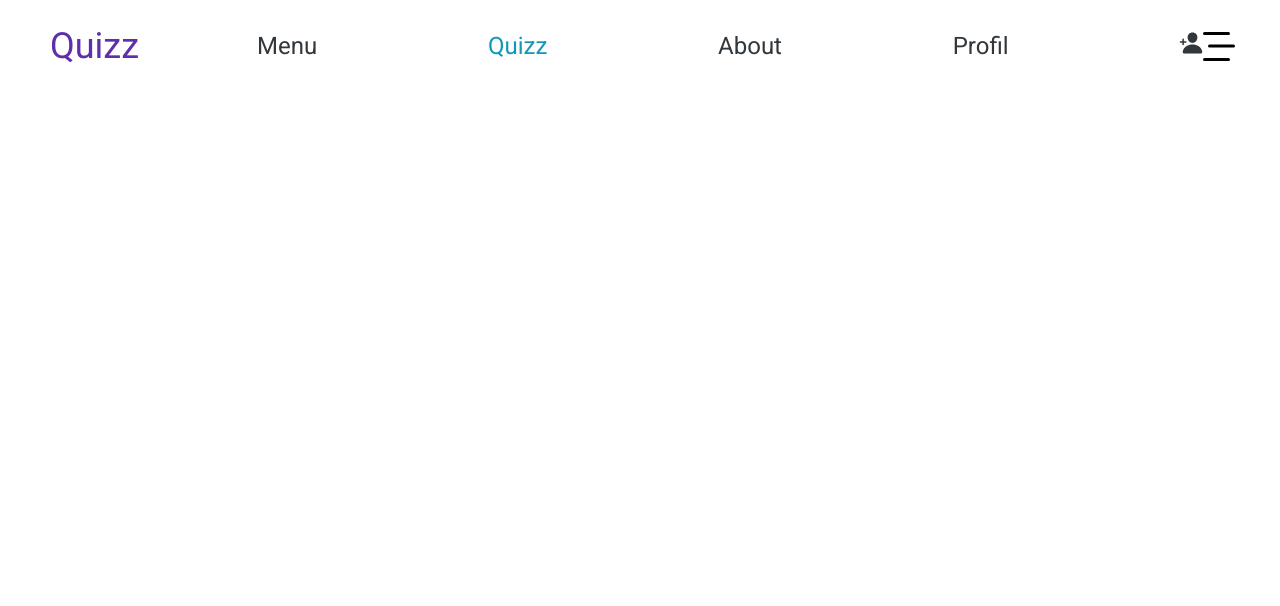
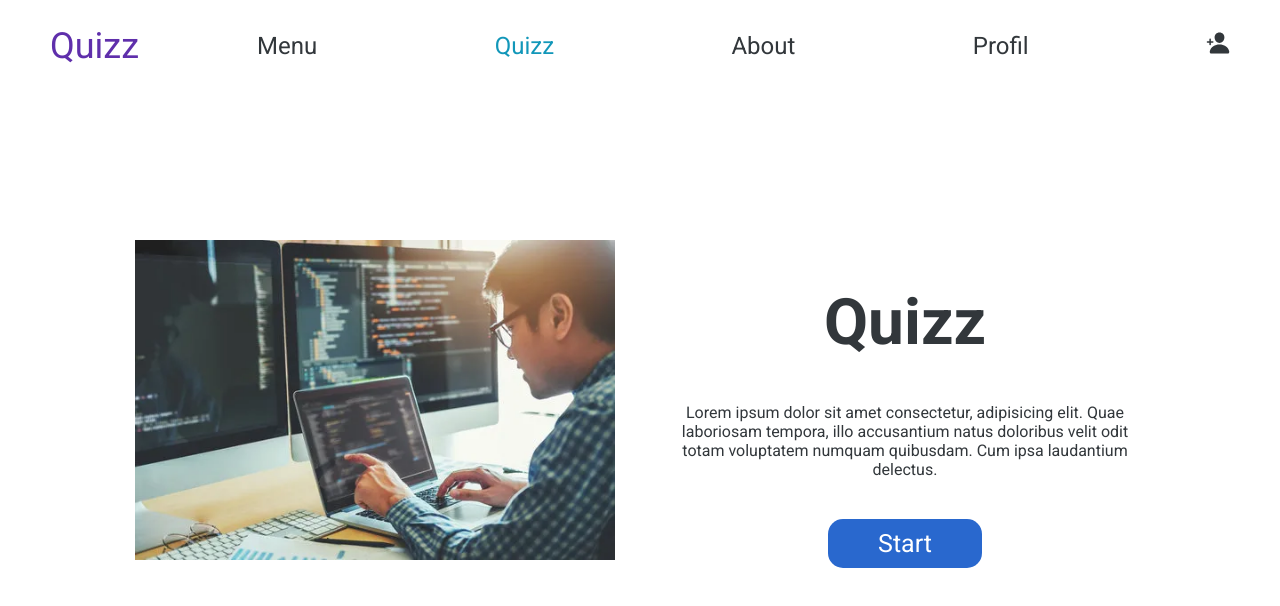
Before and after one commit to Tim-Fromentin/quizz, a plain HTML site: page public_html/index.html in a window 1280 px wide. Drawn offline with nearby package versions, Linux system fonts and the light colour scheme.

Commit message:
homepage

```diff
--- a/public_html/index.html
+++ b/public_html/index.html
@@ -8,12 +8,24 @@
 <link rel="preconnect" href="https://fonts.gstatic.com" crossorigin>
 <link href="https://fonts.googleapis.com/css2?family=Roboto:ital,wght@0,100;0,300;0,400;0,500;0,700;0,900;1,100;1,300;1,400;1,500;1,700;1,900&display=swap" rel="stylesheet">
     <link rel="stylesheet" href="./style/global.css">
+    <link rel="stylesheet" href="./style/homepage.css">
     <link rel="shortcut icon" href="./" type="image/x-icon">
     <title>Document</title>
 </head>
 <body>
 
     <nav id="navbar"></nav>
+
+    <header id="h_homepage">
+      <img src="./assets/images/homepage_presentation.png" alt="">
+      <div class="container">
+        <h1 class="title">Quizz</h1>
+        <p class="txt">
+          Lorem ipsum dolor sit amet consectetur, adipisicing elit. Quae laboriosam tempora, illo accusantium natus doloribus velit odit totam voluptatem numquam quibusdam. Cum ipsa laudantium delectus.
+        </p>
+        <a href="#" class="link_primary">Start</a>
+      </div>
+    </header>
 
       <div id="footer"></div>
 
--- a/public_html/style/global.css
+++ b/public_html/style/global.css
@@ -14,13 +14,13 @@ html{box-sizing:border-box}*,::after,::before{box-sizing:inherit}body{margin:0;p
     --font-title: ;
     --font-text: ;
     /* fz */
-    --fz-h1: 64px;
-    --fz-h2: 50px;
-    --fz-h3: 48px;
-    --fz-h4: 36px;
-    --fz-h5: 32px;
-    --fz-h6: 24px;
-    --fz-p: 18px;
+    --fz-h1: 4rem;
+    --fz-h2: 3.125rem;
+    --fz-h3: 3rem;
+    --fz-h4: 2.25rem;
+    --fz-h5: 2rem;
+    --fz-h6: 1.5rem;
+    --fz-p: 1.125rem;
     /* border raduis */
     --br-button: 15px;
 
@@ -41,6 +41,7 @@ nav {
     padding: 25px 50px;
     font-size: 24px;
     position: fixed;
+    background: var(--color-bg);
 }
 .box_nav_links {
     width: 100%;
@@ -73,6 +74,7 @@ nav {
     height: 30px;
     width: 30px;
     position: relative;
+    display: none;
 }
 .btn_hamb .line {
     width: 100%;
@@ -179,6 +181,12 @@ nav {
         transition: transform 1s ease-out;
         padding: 93.2px 50px 50px 50px;
     }
+    .btn_hamb {
+        display: block;
+    }
+    .nav_link:hover:not(:nth-child(1)):not(:last-child):before {
+        width: 0;
+    }
 }
 
 .box_nav_links--active {
@@ -190,3 +198,51 @@ nav {
     font-size: 36px;
     color: var(--color-logo);
 }
+.title {
+    font-size: var(--fz-h1);
+}
+@media screen and (max-width: 425px) {
+ .title {
+    font-size: var(--fz-h3);
+ }
+}
+.txt {
+    font-size: var(--font-text);
+}
+
+
+.link_primary {
+    background: var(--color-op-2);
+    color: var(--color-bg);
+    padding: 10px 50px;
+    font-size: 25px;
+    border-radius: 15px;
+    transition: all 0.5s ease;
+}
+.link_primary:hover {
+    color: var(--color-op-2);
+    background: var(--color-bg);
+    border: 1px solid var(--color-op-2);
+}
+
+@media screen and (max-width: 425px) {
+ .link_primary {
+    font-size: var(--fz-p);
+    padding: 10px 35px;
+ }
+}
+
+
+section, header {
+    padding: 135px;
+}
+@media screen and (max-width: 768px) {
+    section, header {
+        padding: 135px 50px;
+    }
+}
+@media screen and (max-width: 360px) {
+    section, header {
+        padding: 135px 10px;
+    }
+}
--- /dev/null
+++ b/public_html/style/homepage.css
@@ -0,0 +1,26 @@
+
+
+#h_homepage {
+    display: flex;
+    text-align: center;
+    align-items: center;
+    min-height: 100vh;
+    gap: 50px;
+    flex-wrap: wrap;
+    justify-content: center;
+}
+#h_homepage img {
+    width: calc(50% - 25px);
+    min-width: 250px;
+}
+#h_homepage .container {
+    width: calc(50% - 25px);
+}
+#h_homepage p {
+    margin-bottom: 50px;
+}
+@media screen and (max-width: 425px) {
+ #h_homepage .container, #h_homepage img {
+    width: 100%;
+ }
+}
```
Also changed, not shown: public_html/assets/images/homepage_presentation.png (added), 1 other file.
